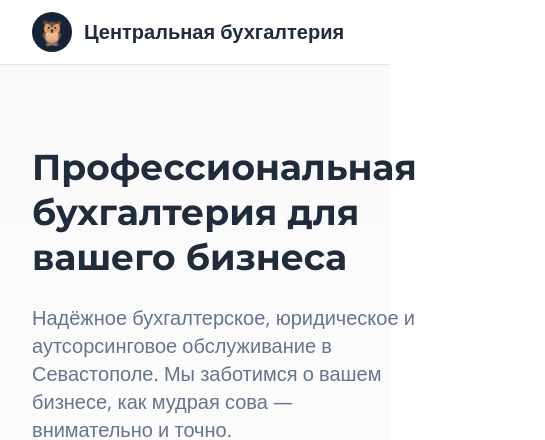
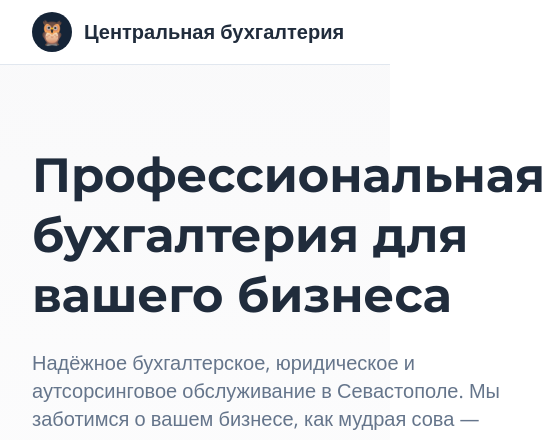
Before and after one commit to pr-poehali-dev/owl-accounting-portal, a React (Vite) app: page / in a window 390 px wide. Shown: the top 440 px of the page, 545 px wide, since content can reach past the window. Built offline with nearby package versions, Linux system fonts and the light colour scheme.

Commit message:
Обновление 1 компонентов

```diff
--- a/src/pages/Index.tsx
+++ b/src/pages/Index.tsx
@@ -54,7 +54,7 @@ const Index = () => {
         <div className="container">
           <div className="grid lg:grid-cols-2 gap-12 items-center">
             <div className="space-y-6 animate-fade-in">
-              <h1 className="text-4xl md:text-6xl font-bold leading-tight">
+              <h1 className="md:text-6xl font-bold leading-tight text-5xl">
                 Профессиональная бухгалтерия для вашего бизнеса
               </h1>
               <p className="text-xl text-muted-foreground">
```
